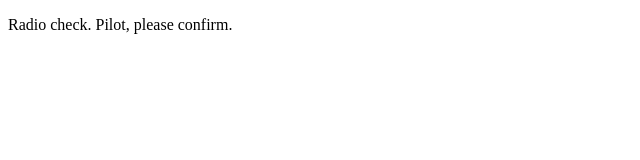
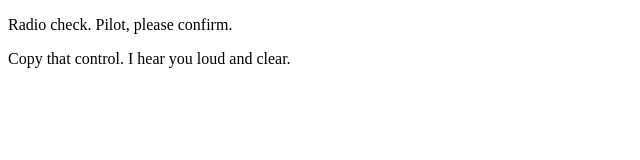
Before and after one commit to matthewpatterson211/communication-log, a plain HTML site: page index.html in a window 1280 px wide. Shown: the whole page, without its empty margins (0-640 px from the left). Drawn offline with Linux system fonts and the light colour scheme.

Commit message:
pilotUpdate

```diff
--- a/index.html
+++ b/index.html
@@ -2,5 +2,6 @@
 <html>
    <body>
       <p>Radio check. Pilot, please confirm.</p>
+      <p>Copy that control. I hear you loud and clear.</p>
    </body>
 </html>
```
